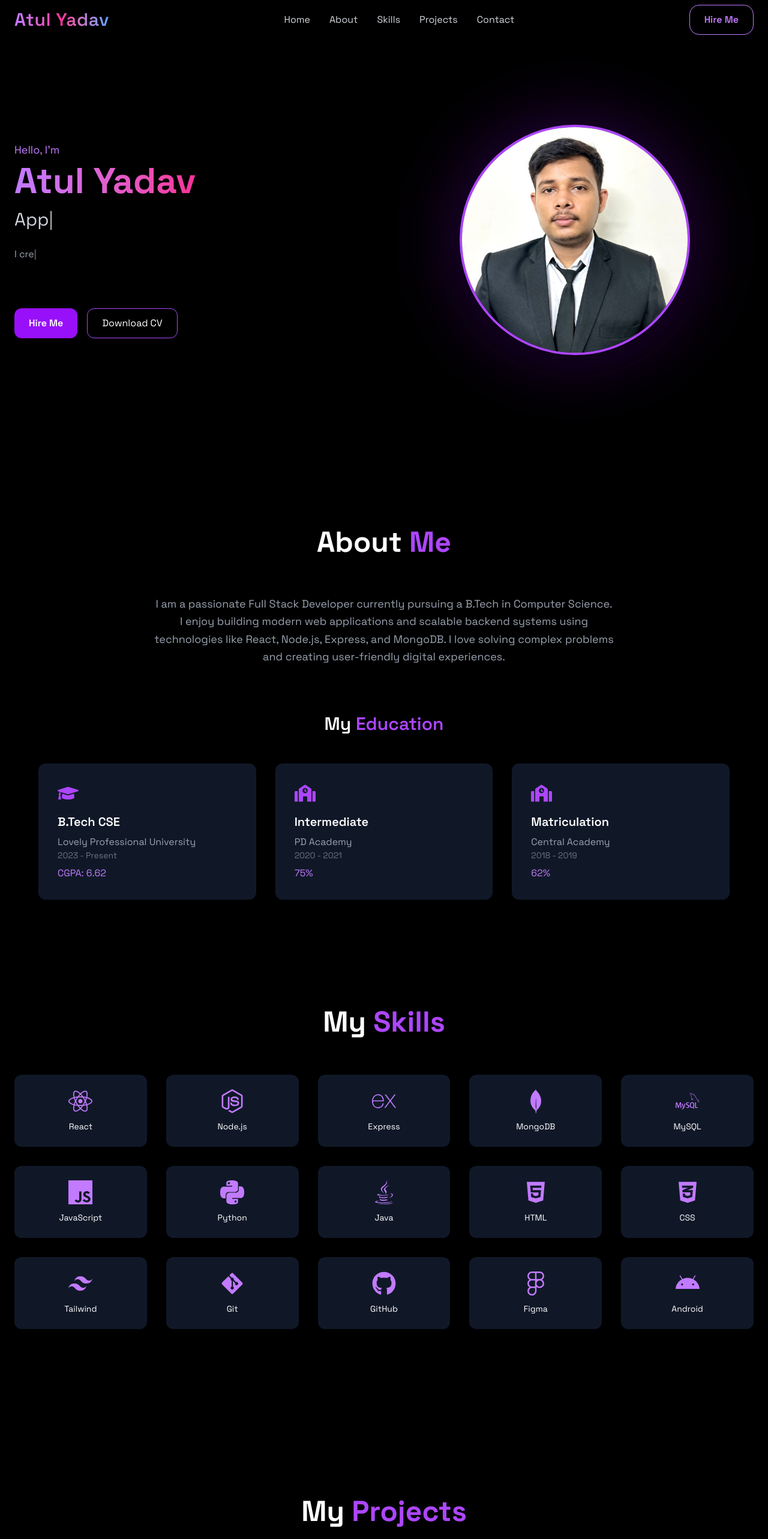
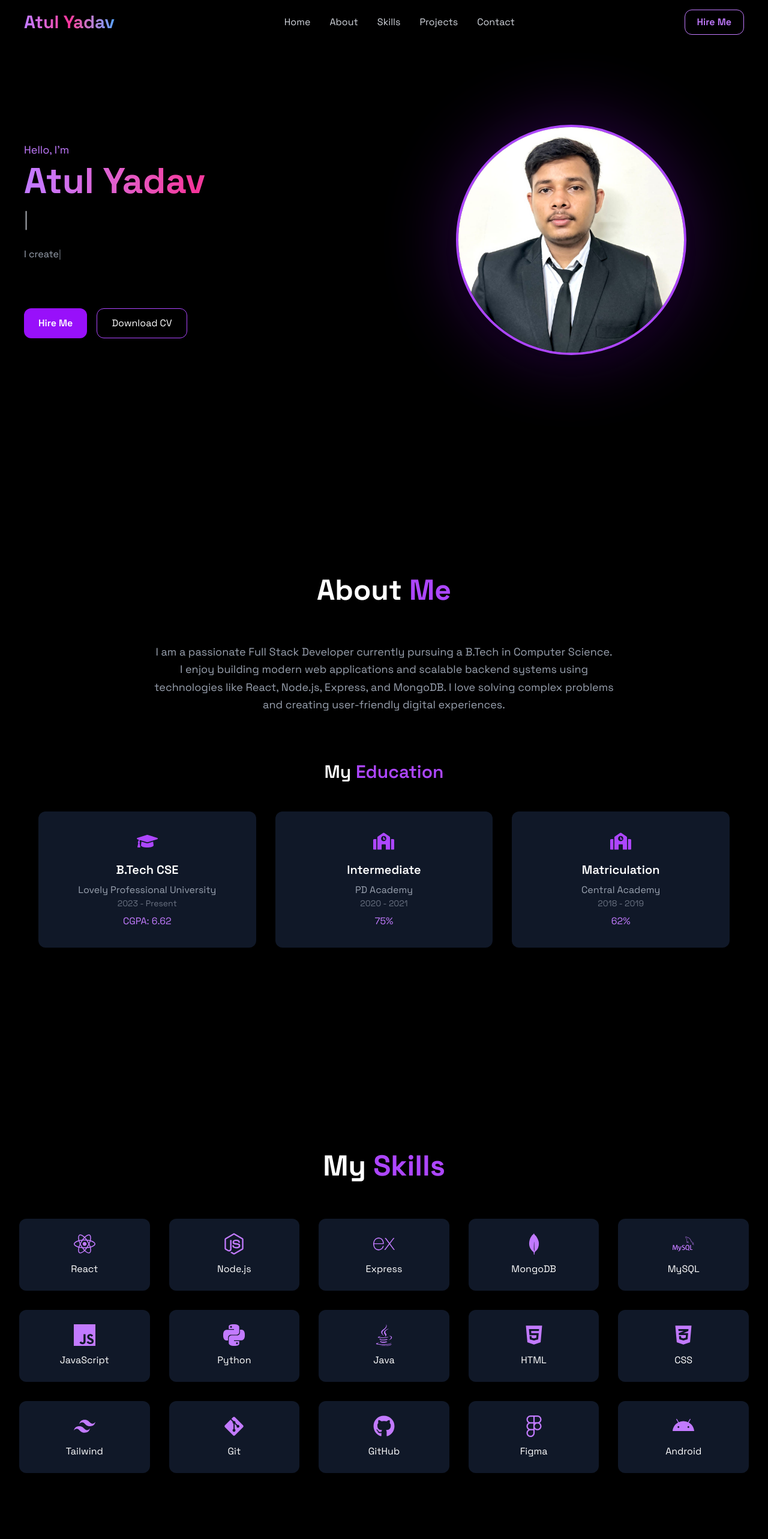
Before and after one commit to atulgethub/atul-portfolio, a React (Vite) app in the folder Frontend/: page / in a window 1280 px wide. Shown: the top 2566 px of the page at 60% size. Built offline with nearby package versions, Linux system fonts and the light colour scheme; the HTML template or start-up script is replaced by a standard one.

Commit message:
Responsive

```diff
--- a/Frontend/src/App.jsx
+++ b/Frontend/src/App.jsx
@@ -8,29 +8,33 @@ import Contact from "./pages/Contact";
 
 const App = () => {
   return (
-    <div>
+    <div className="bg-black text-white scroll-smooth">
 
       <Navbar />
 
-      <section id="home">
+      <main>
+
+        <section id="home" className="min-h-screen">
           <Home />
         </section>
 
-      <section id="about">
+        <section id="about" className="py-20">
           <About />
         </section>
 
-      <section id="skills">
+        <section id="skills" className="py-20">
           <Skills />
         </section>
 
-      <section id="projects">
+        <section id="projects" className="py-20">
           <Projects />
         </section>
 
-      <section id="contact">
+        <section id="contact" className="py-20">
           <Contact />
         </section>
+
+      </main>
 
     </div>
   );
--- a/Frontend/src/component/Navbar.jsx
+++ b/Frontend/src/component/Navbar.jsx
@@ -14,9 +14,9 @@ const Navbar = () => {
   ];
 
   return (
-    <div className="w-full bg-black/80 backdrop-blur-md text-white fixed top-0 z-50">
+    <nav className="w-full fixed top-0 left-0 z-50 bg-black/80 backdrop-blur-md text-white">
 
-      <div className="flex justify-between items-center max-w-7xl mx-auto px-6 py-2">
+      <div className="max-w-7xl mx-auto flex justify-between items-center px-5 sm:px-8 lg:px-10 py-4">
 
         {/* Logo */}
         <motion.h1
@@ -24,16 +24,16 @@ const Navbar = () => {
           animate={{ opacity: 1, y: 0 }}
           transition={{ duration: 0.6 }}
           whileHover={{
-            scale: 1.1,
-            textShadow: "0px 0px 8px rgb(168,85,247)"
+            scale: 1.08,
+            textShadow: "0px 0px 10px rgb(168,85,247)"
           }}
-          className="text-2xl md:text-3xl font-semibold tracking-wide bg-gradient-to-r from-purple-400 via-pink-500 to-blue-400 bg-clip-text text-transparent cursor-pointer"
+          className="text-xl sm:text-2xl lg:text-3xl font-bold bg-gradient-to-r from-purple-400 via-pink-500 to-blue-400 bg-clip-text text-transparent cursor-pointer"
         >
           Atul Yadav
         </motion.h1>
 
-        {/* Desktop Links */}
-        <ul className="hidden md:flex gap-8">
+        {/* Desktop Menu */}
+        <ul className="hidden md:flex items-center gap-8 text-sm lg:text-base">
 
           {navLinks.map((link, index) => (
             <motion.li
@@ -41,59 +41,55 @@ const Navbar = () => {
               className="relative group"
               whileHover={{ scale: 1.1 }}
             >
-
               <a
                 href={link.path}
-                className="text-gray-300 hover:text-purple-400 transition duration-300"
+                className="text-gray-300 hover:text-purple-400 transition"
               >
                 {link.name}
               </a>
 
-              <span
-                className="absolute left-0 -bottom-1 h-[2px] w-0 bg-gradient-to-r from-purple-500 to-pink-500 group-hover:w-full transition-all duration-300"
-              />
+              <span className="absolute left-0 -bottom-1 w-0 h-[2px] bg-gradient-to-r from-purple-500 to-pink-500 group-hover:w-full transition-all duration-300"></span>
 
             </motion.li>
           ))}
 
         </ul>
 
-        {/* Hire Me Button */}
+        {/* Desktop Button */}
         <motion.button
           whileHover={{
             scale: 1.1,
             boxShadow: "0px 0px 12px rgba(168,85,247,0.8)"
           }}
           whileTap={{ scale: 0.95 }}
-          transition={{ type: "spring", stiffness: 300 }}
-          className="hidden md:block px-6 py-3 rounded-2xl border border-purple-400 text-purple-400 font-semibold hover:bg-purple-500 hover:text-white transition duration-300"
+          className="hidden md:block px-5 py-2 rounded-xl border border-purple-400 text-purple-400 font-semibold hover:bg-purple-500 hover:text-white transition"
         >
           Hire Me
         </motion.button>
 
-        {/* Mobile Menu Icon */}
+        {/* Mobile Menu Button */}
         <div
-          className="md:hidden text-2xl cursor-pointer"
+          className="md:hidden text-3xl cursor-pointer"
           onClick={() => setMenu(!menu)}
         >
-          ☰
+          {menu ? "✕" : "☰"}
         </div>
 
       </div>
 
       {/* Mobile Menu */}
       {menu && (
+
         <motion.div
-          initial={{ opacity: 0, y: -30 }}
+          initial={{ opacity: 0, y: -40 }}
           animate={{ opacity: 1, y: 0 }}
           transition={{ duration: 0.4 }}
-          className="md:hidden w-full bg-black text-center pb-6"
+          className="md:hidden bg-black/95 backdrop-blur-lg"
         >
 
-          <ul className="flex flex-col gap-6 text-lg mt-4">
+          <ul className="flex flex-col items-center gap-8 py-10 text-lg">
 
             {navLinks.map((link, index) => (
-
               <motion.li
                 key={index}
                 whileHover={{ scale: 1.1 }}
@@ -108,26 +104,28 @@ const Navbar = () => {
                 </a>
 
               </motion.li>
-
             ))}
 
           </ul>
 
+          <div className="flex justify-center pb-8">
             <motion.button
               whileHover={{
                 scale: 1.1,
                 boxShadow: "0px 0px 12px rgba(168,85,247,0.8)"
               }}
               whileTap={{ scale: 0.95 }}
-            className="bg-purple-600 px-6 py-2 rounded-lg mt-4"
+              className="bg-purple-600 px-6 py-3 rounded-lg"
             >
               Hire Me
             </motion.button>
+          </div>
 
         </motion.div>
+
       )}
 
-    </div>
+    </nav>
   );
 };
 
--- a/Frontend/src/pages/About.jsx
+++ b/Frontend/src/pages/About.jsx
@@ -4,16 +4,19 @@ import { FaGraduationCap, FaSchool } from "react-icons/fa";
 
 const About = () => {
   return (
-    <section className="min-h-screen bg-black text-white px-6 py-20">
-
+    <section
+      id="about"
+      className="min-h-screen bg-black text-white px-4 sm:px-6 lg:px-12 py-16 sm:py-20"
+    >
       <div className="max-w-6xl mx-auto">
 
         {/* Title */}
         <motion.h1
           initial={{ opacity: 0, y: 40 }}
           whileInView={{ opacity: 1, y: 0 }}
+          viewport={{ once: true }}
           transition={{ duration: 0.6 }}
-          className="text-4xl md:text-5xl font-bold text-center mb-16"
+          className="text-3xl sm:text-4xl md:text-5xl font-bold text-center mb-12 sm:mb-16"
         >
           About <span className="text-purple-500">Me</span>
         </motion.h1>
@@ -22,8 +25,9 @@ const About = () => {
         <motion.p
           initial={{ opacity: 0 }}
           whileInView={{ opacity: 1 }}
+          viewport={{ once: true }}
           transition={{ delay: 0.3 }}
-          className="text-gray-400 text-lg text-center max-w-3xl mx-auto leading-relaxed mb-20"
+          className="text-gray-400 text-base sm:text-lg text-center max-w-3xl mx-auto leading-relaxed mb-16 sm:mb-20"
         >
           I am a passionate Full Stack Developer currently pursuing a B.Tech in
           Computer Science. I enjoy building modern web applications and
@@ -32,77 +36,54 @@ const About = () => {
           user-friendly digital experiences.
         </motion.p>
 
-        {/* Education */}
-        <h2 className="text-3xl font-semibold text-center mb-12">
+        {/* Education Title */}
+        <h2 className="text-2xl sm:text-3xl font-semibold text-center mb-10 sm:mb-12">
           My <span className="text-purple-500">Education</span>
         </h2>
 
-        <div className="grid md:grid-cols-3 gap-8">
+        {/* Education Cards */}
+        <div className="grid grid-cols-1 sm:grid-cols-2 lg:grid-cols-3 gap-6 sm:gap-8">
 
           {/* College */}
           <motion.div
             whileHover={{ scale: 1.05 }}
-            className="bg-gray-900 p-8 rounded-xl shadow-lg"
+            className="bg-gray-900 p-6 sm:p-8 rounded-xl shadow-lg text-center"
           >
-            <FaGraduationCap size={35} className="text-purple-500 mb-4" />
-            <h3 className="text-xl font-semibold">
-              B.Tech CSE
-            </h3>
+            <FaGraduationCap size={35} className="text-purple-500 mb-4 mx-auto" />
+            <h3 className="text-lg sm:text-xl font-semibold">B.Tech CSE</h3>
             <p className="text-gray-400 mt-2">
               Lovely Professional University
             </p>
-            <p className="text-gray-500 text-sm">
-              2023 - Present
-            </p>
-            <p className="text-purple-400 mt-2">
-              CGPA: 6.62
-            </p>
+            <p className="text-gray-500 text-sm">2023 - Present</p>
+            <p className="text-purple-400 mt-2">CGPA: 6.62</p>
           </motion.div>
 
           {/* Intermediate */}
           <motion.div
             whileHover={{ scale: 1.05 }}
-            className="bg-gray-900 p-8 rounded-xl shadow-lg"
+            className="bg-gray-900 p-6 sm:p-8 rounded-xl shadow-lg text-center"
           >
-            <FaSchool size={35} className="text-purple-500 mb-4" />
-            <h3 className="text-xl font-semibold">
-              Intermediate
-            </h3>
-            <p className="text-gray-400 mt-2">
-              PD Academy
-            </p>
-            <p className="text-gray-500 text-sm">
-              2020 - 2021
-            </p>
-            <p className="text-purple-400 mt-2">
-              75%
-            </p>
+            <FaSchool size={35} className="text-purple-500 mb-4 mx-auto" />
+            <h3 className="text-lg sm:text-xl font-semibold">Intermediate</h3>
+            <p className="text-gray-400 mt-2">PD Academy</p>
+            <p className="text-gray-500 text-sm">2020 - 2021</p>
+            <p className="text-purple-400 mt-2">75%</p>
           </motion.div>
 
           {/* Matriculation */}
           <motion.div
             whileHover={{ scale: 1.05 }}
-            className="bg-gray-900 p-8 rounded-xl shadow-lg"
+            className="bg-gray-900 p-6 sm:p-8 rounded-xl shadow-lg text-center"
           >
-            <FaSchool size={35} className="text-purple-500 mb-4" />
-            <h3 className="text-xl font-semibold">
-              Matriculation
-            </h3>
-            <p className="text-gray-400 mt-2">
-              Central Academy
-            </p>
-            <p className="text-gray-500 text-sm">
-              2018 - 2019
-            </p>
-            <p className="text-purple-400 mt-2">
-              62%
-            </p>
+            <FaSchool size={35} className="text-purple-500 mb-4 mx-auto" />
+            <h3 className="text-lg sm:text-xl font-semibold">Matriculation</h3>
+            <p className="text-gray-400 mt-2">Central Academy</p>
+            <p className="text-gray-500 text-sm">2018 - 2019</p>
+            <p className="text-purple-400 mt-2">62%</p>
           </motion.div>
 
         </div>
-
       </div>
-
     </section>
   );
 };
--- a/Frontend/src/pages/Contact.jsx
+++ b/Frontend/src/pages/Contact.jsx
@@ -12,16 +12,16 @@ const Contact = () => {
 
     emailjs
       .sendForm(
-        "service_639",   // SERVICE ID
-        "template_4g958hc",  // TEMPLATE ID
+        "service_639",
+        "template_4g958hc",
         form.current,
-        "VQgTR-4N8XV2tmUVr"        // PUBLIC KEY
+        "VQgTR-4N8XV2tmUVr"
       )
       .then(
         () => {
           alert("Message Sent Successfully ✅");
         },
-        (error) => {
+        () => {
           alert("Failed to send ❌");
         }
       );
@@ -30,50 +30,65 @@ const Contact = () => {
   };
 
   return (
-    <section id="contact" className="bg-black text-white py-24 px-6">
+    <section id="contact" className="bg-black text-white py-16 sm:py-20 lg:py-24 px-4 sm:px-6 lg:px-10">
 
       <div className="max-w-7xl mx-auto">
 
+        {/* Title */}
         <motion.h1
           initial={{ opacity: 0, y: 40 }}
           whileInView={{ opacity: 1, y: 0 }}
-          className="text-4xl md:text-5xl font-bold text-center mb-6"
+          viewport={{ once: true }}
+          className="text-3xl sm:text-4xl md:text-5xl font-bold text-center mb-4"
         >
           Contact <span className="text-purple-500">Me</span>
         </motion.h1>
 
-        <p className="text-gray-400 text-center mb-16">
+        <p className="text-gray-400 text-center mb-12 sm:mb-16">
           I would love to hear from you.
         </p>
 
-        <div className="grid md:grid-cols-2 gap-12 bg-gray-900 p-12 rounded-xl">
+        {/* Contact Container */}
+        <div className="grid grid-cols-1 md:grid-cols-2 gap-10 bg-gray-900 p-6 sm:p-8 lg:p-12 rounded-xl">
 
           {/* LEFT SIDE */}
-          <div className="space-y-6 text-lg">
+          <div className="space-y-6 text-base sm:text-lg">
 
             <div className="flex items-center gap-4">
-              <FaPhone className="text-purple-500" />
-              <span className="text-gray-300">+91 6392754984</span>
+              <FaPhone className="text-purple-500 text-xl" />
+              <span className="text-gray-300 break-all">
+                +91 6392754984
+              </span>
             </div>
 
             <div className="flex items-center gap-4">
-              <FaEnvelope className="text-purple-500" />
-              <span className="text-gray-300">
+              <FaEnvelope className="text-purple-500 text-xl" />
+              <span className="text-gray-300 break-all">
                 atulyadav06390639@gmail.com
               </span>
             </div>
 
             <div className="flex items-center gap-4">
-              <FaGithub className="text-purple-500" />
-              <a href="https://github.com/atulgethub" target="_blank">
-                github
+              <FaGithub className="text-purple-500 text-xl" />
+              <a
+                href="https://github.com/atulgethub"
+                target="_blank"
+                rel="noopener noreferrer"
+                className="text-gray-300 hover:text-purple-400 transition"
+              >
+                github.com/atulgethub
               </a>
             </div>
 
             <div className="flex items-center gap-4">
-              <FaLinkedin className="text-purple-500" />
-              <a href="https://linkedin.com" target="_blank">
-                linkedin
+              <FaLinkedin className="text-purple-500 text-xl" />
+              <a
+                href="https://linkedin.com"
+                target="_blank"
+                rel="noopener noreferrer"
+                className="text-gray-300 hover:text-purple-400 transition"
+              >
+                linkedin.com
               </a>
             </div>
 
@@ -85,6 +100,7 @@ const Contact = () => {
             onSubmit={sendEmail}
             initial={{ opacity: 0, x: 40 }}
             whileInView={{ opacity: 1, x: 0 }}
+            viewport={{ once: true }}
             className="space-y-5"
           >
 
@@ -93,7 +109,7 @@ const Contact = () => {
               name="user_name"
               placeholder="Full name"
               required
-              className="w-full bg-black border border-gray-700 p-3 rounded-lg"
+              className="w-full bg-black border border-gray-700 p-3 sm:p-4 rounded-lg focus:outline-none focus:border-purple-500"
             />
 
             <input
@@ -101,7 +117,7 @@ const Contact = () => {
               name="user_email"
               placeholder="Email address"
               required
-              className="w-full bg-black border border-gray-700 p-3 rounded-lg"
+              className="w-full bg-black border border-gray-700 p-3 sm:p-4 rounded-lg focus:outline-none focus:border-purple-500"
             />
 
             <textarea
@@ -109,12 +125,12 @@ const Contact = () => {
               rows="4"
               placeholder="Your message"
               required
-              className="w-full bg-black border border-gray-700 p-3 rounded-lg"
+              className="w-full bg-black border border-gray-700 p-3 sm:p-4 rounded-lg focus:outline-none focus:border-purple-500"
             />
 
             <button
               type="submit"
-              className="px-8 py-2 bg-purple-600 rounded-full hover:bg-purple-700"
+              className="w-full sm:w-auto px-8 py-3 bg-purple-600 rounded-full hover:bg-purple-700 transition"
             >
               Send Message
             </button>
--- a/Frontend/src/pages/Home.jsx
+++ b/Frontend/src/pages/Home.jsx
@@ -89,17 +89,20 @@ const Home = () => {
 
   return (
 
-    <section className="min-h-screen bg-black text-white flex items-center justify-center px-6">
+    <section
+      id="home"
+      className="min-h-screen bg-black text-white flex items-center justify-center px-4 sm:px-6 lg:px-10 py-20"
+    >
 
-      <div className="max-w-7xl w-full grid md:grid-cols-2 gap-10 items-center">
+      <div className="max-w-7xl w-full grid grid-cols-1 md:grid-cols-2 gap-12 items-center">
 
         {/* LEFT CONTENT */}
-        <div>
+        <div className="text-center md:text-left">
 
           <motion.p
             initial={{ opacity: 0, y: 20 }}
             animate={{ opacity: 1, y: 0 }}
-            className="text-purple-400 text-lg mb-2"
+            className="text-purple-400 text-base sm:text-lg mb-2"
           >
             Hello, I'm
           </motion.p>
@@ -107,14 +110,14 @@ const Home = () => {
           <motion.h1
             initial={{ opacity: 0 }}
             animate={{ opacity: 1 }}
-            className="text-4xl md:text-6xl font-bold bg-gradient-to-r from-purple-400 via-pink-500 to-blue-400 bg-clip-text text-transparent"
+            className="text-3xl sm:text-4xl md:text-5xl lg:text-6xl font-bold bg-gradient-to-r from-purple-400 via-pink-500 to-blue-400 bg-clip-text text-transparent"
           >
             Atul Yadav
           </motion.h1>
 
           {/* ROLE TEXT */}
           <motion.h2
-            className="text-2xl md:text-3xl mt-4 text-gray-300 min-h-[40px]"
+            className="text-xl sm:text-2xl md:text-3xl mt-4 text-gray-300 min-h-[40px]"
             initial={{ opacity: 0 }}
             animate={{ opacity: 1 }}
           >
@@ -124,7 +127,7 @@ const Home = () => {
 
           {/* DESCRIPTION TEXT */}
           <motion.p
-            className="mt-6 text-gray-400 max-w-lg min-h-[70px]"
+            className="mt-6 text-gray-400 max-w-xl mx-auto md:mx-0 text-sm sm:text-base min-h-[70px]"
             initial={{ opacity: 0 }}
             animate={{ opacity: 1 }}
           >
@@ -133,7 +136,7 @@ const Home = () => {
           </motion.p>
 
           {/* BUTTONS */}
-          <div className="flex gap-4 mt-8">
+          <div className="flex flex-col sm:flex-row gap-4 mt-8 justify-center md:justify-start">
 
             <motion.button
               whileHover={{ scale: 1.1 }}
@@ -167,13 +170,13 @@ const Home = () => {
 
           <div className="relative">
 
-            {/* Glow Effect */}
+            {/* Glow */}
             <div className="absolute inset-0 bg-purple-600 blur-3xl opacity-30 rounded-full"></div>
 
             <img
               src={atul}
               alt="Atul Yadav"
-              className="relative w-72 h-72 md:w-96 md:h-96 object-cover rounded-full border-4 border-purple-500 shadow-xl"
+              className="relative w-52 h-52 sm:w-64 sm:h-64 md:w-80 md:h-80 lg:w-96 lg:h-96 object-cover rounded-full border-4 border-purple-500 shadow-xl"
             />
 
           </div>
--- a/Frontend/src/pages/Skill.jsx
+++ b/Frontend/src/pages/Skill.jsx
@@ -22,56 +22,60 @@ import {
 } from "react-icons/si";
 
 const skills = [
-  { name: "React", icon: <FaReact size={40} /> },
-  { name: "Node.js", icon: <FaNodeJs size={40} /> },
-  { name: "Express", icon: <SiExpress size={40} /> },
-  { name: "MongoDB", icon: <SiMongodb size={40} /> },
-  { name: "MySQL", icon: <SiMysql size={40} /> },
-  { name: "JavaScript", icon: <SiJavascript size={40} /> },
-  { name: "Python", icon: <SiPython size={40} /> },
-  { name: "Java", icon: <FaJava size={40} /> },
-  { name: "HTML", icon: <FaHtml5 size={40} /> },
-  { name: "CSS", icon: <FaCss3Alt size={40} /> },
-  { name: "Tailwind", icon: <SiTailwindcss size={40} /> },
-  { name: "Git", icon: <FaGitAlt size={40} /> },
-  { name: "GitHub", icon: <FaGithub size={40} /> },
-  { name: "Figma", icon: <SiFigma size={40} /> },
-  { name: "Android", icon: <FaAndroid size={40} /> }
+  { name: "React", icon: <FaReact /> },
+  { name: "Node.js", icon: <FaNodeJs /> },
+  { name: "Express", icon: <SiExpress /> },
+  { name: "MongoDB", icon: <SiMongodb /> },
+  { name: "MySQL", icon: <SiMysql /> },
+  { name: "JavaScript", icon: <SiJavascript /> },
+  { name: "Python", icon: <SiPython /> },
+  { name: "Java", icon: <FaJava /> },
+  { name: "HTML", icon: <FaHtml5 /> },
+  { name: "CSS", icon: <FaCss3Alt /> },
+  { name: "Tailwind", icon: <SiTailwindcss /> },
+  { name: "Git", icon: <FaGitAlt /> },
+  { name: "GitHub", icon: <FaGithub /> },
+  { name: "Figma", icon: <SiFigma /> },
+  { name: "Android", icon: <FaAndroid /> }
 ];
 
 const Skills = () => {
   return (
-    <section className="min-h-screen bg-black text-white px-6 py-20">
+    <section className="bg-black text-white py-20 px-4 sm:px-6 lg:px-8">
 
       <div className="max-w-7xl mx-auto">
 
+        {/* Title */}
         <motion.h1
-          initial={{ opacity: 0, y: 30 }}
+          initial={{ opacity: 0, y: 40 }}
           whileInView={{ opacity: 1, y: 0 }}
           transition={{ duration: 0.6 }}
-          className="text-4xl md:text-5xl font-bold text-center mb-16"
+          className="text-3xl sm:text-4xl md:text-5xl font-bold text-center mb-16"
         >
           My <span className="text-purple-500">Skills</span>
         </motion.h1>
 
-        <div className="grid grid-cols-2 sm:grid-cols-3 md:grid-cols-4 lg:grid-cols-5 gap-8">
+        {/* Skills Grid */}
+        <div className="grid grid-cols-2 sm:grid-cols-3 md:grid-cols-4 lg:grid-cols-5 gap-6 sm:gap-8">
 
           {skills.map((skill, index) => (
 
             <motion.div
               key={index}
-              whileHover={{ scale: 1.1 }}
               initial={{ opacity: 0, y: 30 }}
               whileInView={{ opacity: 1, y: 0 }}
+              whileHover={{ scale: 1.1 }}
               transition={{ delay: index * 0.05 }}
-              className="bg-gray-900 rounded-xl p-6 flex flex-col items-center justify-center shadow-lg hover:bg-purple-600 transition"
+              className="group bg-gray-900 rounded-xl p-6 flex flex-col items-center justify-center shadow-lg hover:shadow-purple-500/40 hover:bg-gray-800 transition duration-300"
             >
 
-              <div className="text-purple-400 mb-3">
+              {/* Icon */}
+              <div className="text-4xl text-purple-400 group-hover:text-purple-500 mb-3 transition">
                 {skill.icon}
               </div>
 
-              <p className="text-sm font-medium">
+              {/* Skill Name */}
+              <p className="text-sm sm:text-base font-medium">
                 {skill.name}
               </p>
 
```
Also changed, not shown: Frontend/src/pages/Projects.jsx (+15 -13 lines). Lines whose indentation alone changed are shown as unchanged.
